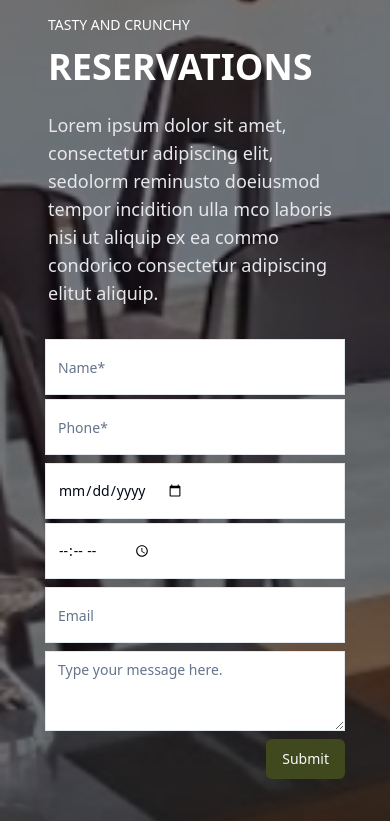
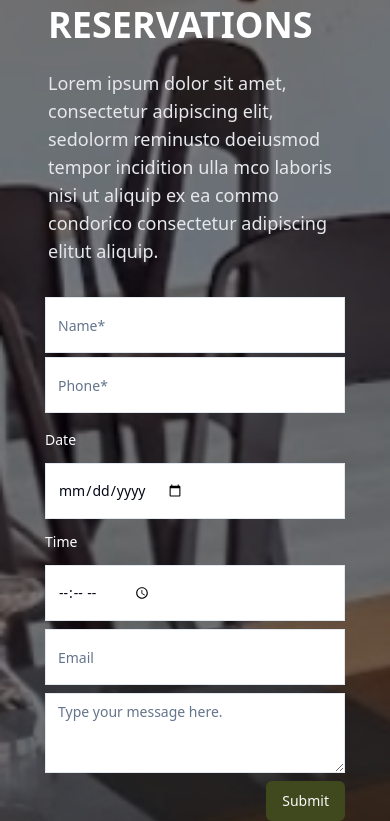
Before and after one commit to Mohiuddin-64bit/Gang-Shalik, a Next.js app: page / in a window 390 px wide. Shown: the part 7732-8553 px from the top of the page. Built offline with nearby package versions, Linux system fonts and the light colour scheme.

Commit message:
Update PageHeader and Reservation components for better responsiveness and accessibility

```diff
--- a/src/components/Others/PageHeader.jsx
+++ b/src/components/Others/PageHeader.jsx
@@ -8,7 +8,7 @@ const PageHeader = (props) => {
     <div className='text-center mx-auto w-full h-96 relative'>
       <Image src='/images/header.png' layout='fill' objectFit='cover' objectPosition='center' alt='Hero Background' />
       <div className='absolute top-0 left-0 w-full h-full  bg-black opacity-60'></div>
-      <div className='absolute top-1/2 left-1/2 transform -translate-x-1/2 -translate-y-1/2 text-white pt-12 lg:pt-0'>
+      <div className='absolute top-1/2 left-1/2 transform -translate-x-1/2 -translate-y-1/2 text-white pt-12 min-w-[300px] lg:pt-0'>
         <h4 className='text-sm'>{subTitle}</h4>
         <h1 className='text-4xl font-bold py-3'>{title}</h1>
         <p className='text-lg text-gray-100 py-3 mx-auto'>{description}</p>
--- a/src/components/Others/Reservation.jsx
+++ b/src/components/Others/Reservation.jsx
@@ -71,6 +71,7 @@ const Reservation = () => {
               />
             </div>
             <div className="grid grid-cols-1 lg:grid-cols-2 gap-1">
+              <FormLabel className= "flex lg:hidden text-white py-3">Date</FormLabel>
               <FormField
                 control={form.control}
                 name="date"
@@ -83,13 +84,14 @@ const Reservation = () => {
                   </FormItem>
                 )}
               />
+              <FormLabel className= "flex lg:hidden text-white py-3">Time</FormLabel>
               <FormField
                 control={form.control}
                 name="time"
                 render={({ field }) => (
                   <FormItem>
                     <FormControl>
-                      <Input type="time" className="rounded-none h-14 w-[300px] md:w-[500px]" placeholder="Phone Number" {...field} />
+                      <Input type="time" className="rounded-none h-14 w-[300px] md:w-[500px]" placeholder="Time" {...field} />
                     </FormControl>
                     <FormMessage />
                   </FormItem>
```
